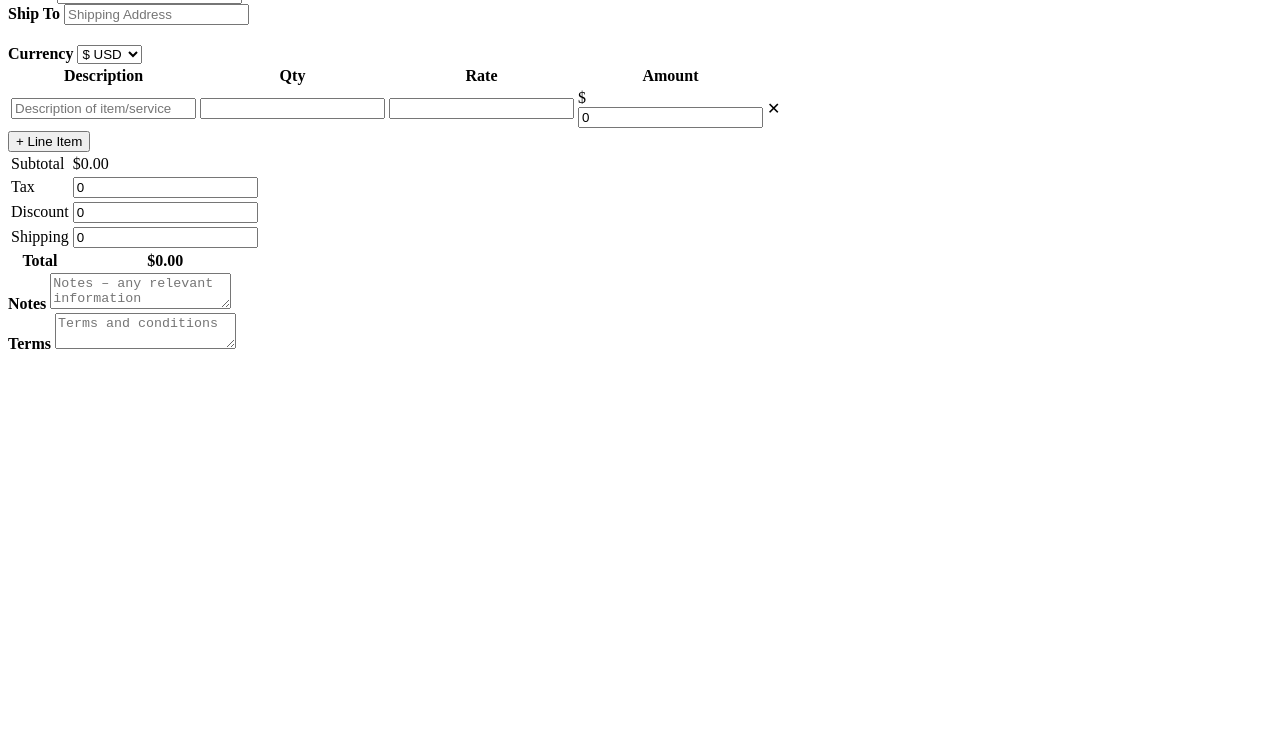
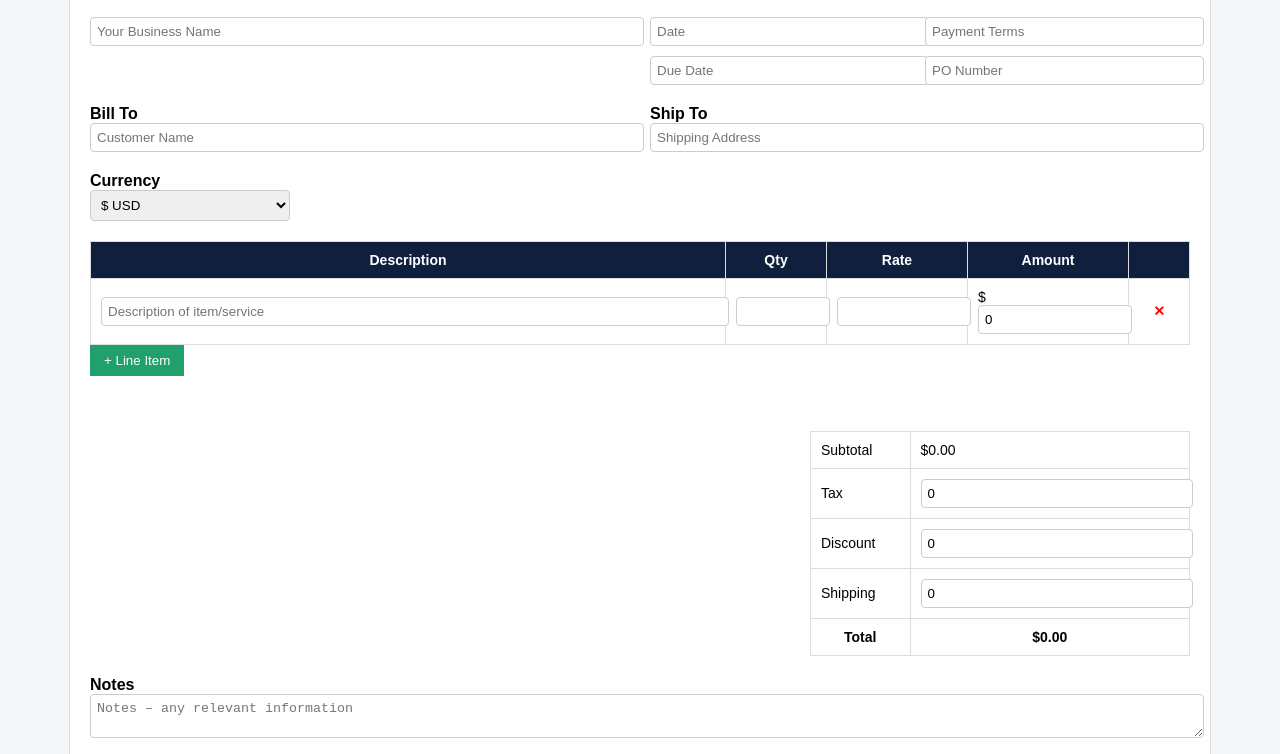
Before and after one commit to Debsefy/profomainvoice, a plain HTML site: page index.html in a window 1280 px wide. Shown: the part 214-968 px from the top of the page. Before the commit the page ends 800 px from the top, so only its background shows below. Drawn offline with Linux system fonts and the light colour scheme.

Commit message:
third commit

```diff
--- a/index.html
+++ b/index.html
@@ -4,6 +4,7 @@
 <head>
 <meta charset="UTF-8">
 <title>Invoice</title>
+<link rel="stylesheet" href="style.css">
 </head>
 
 <body>
@@ -129,7 +130,7 @@
 
 </div>
 
-
+<script src="my.js"></script>
 
 </body>
 </html>
```
